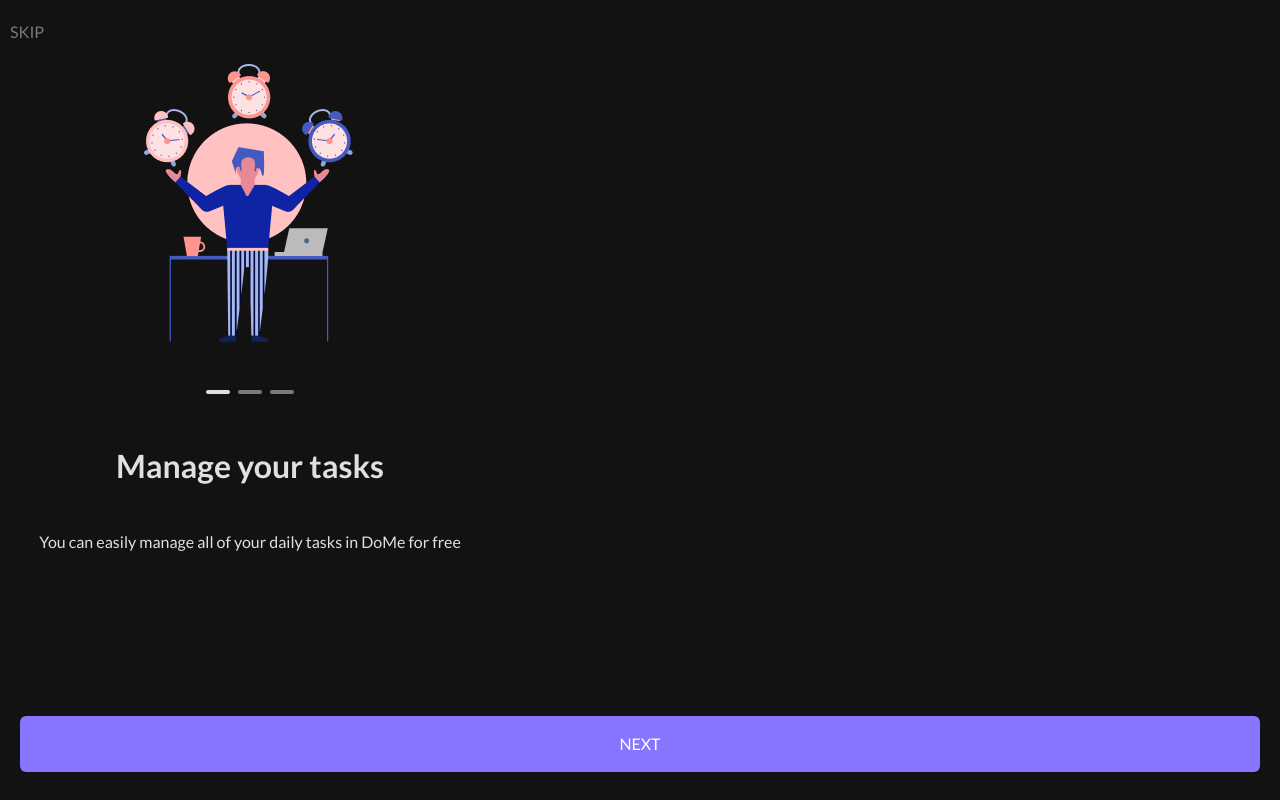
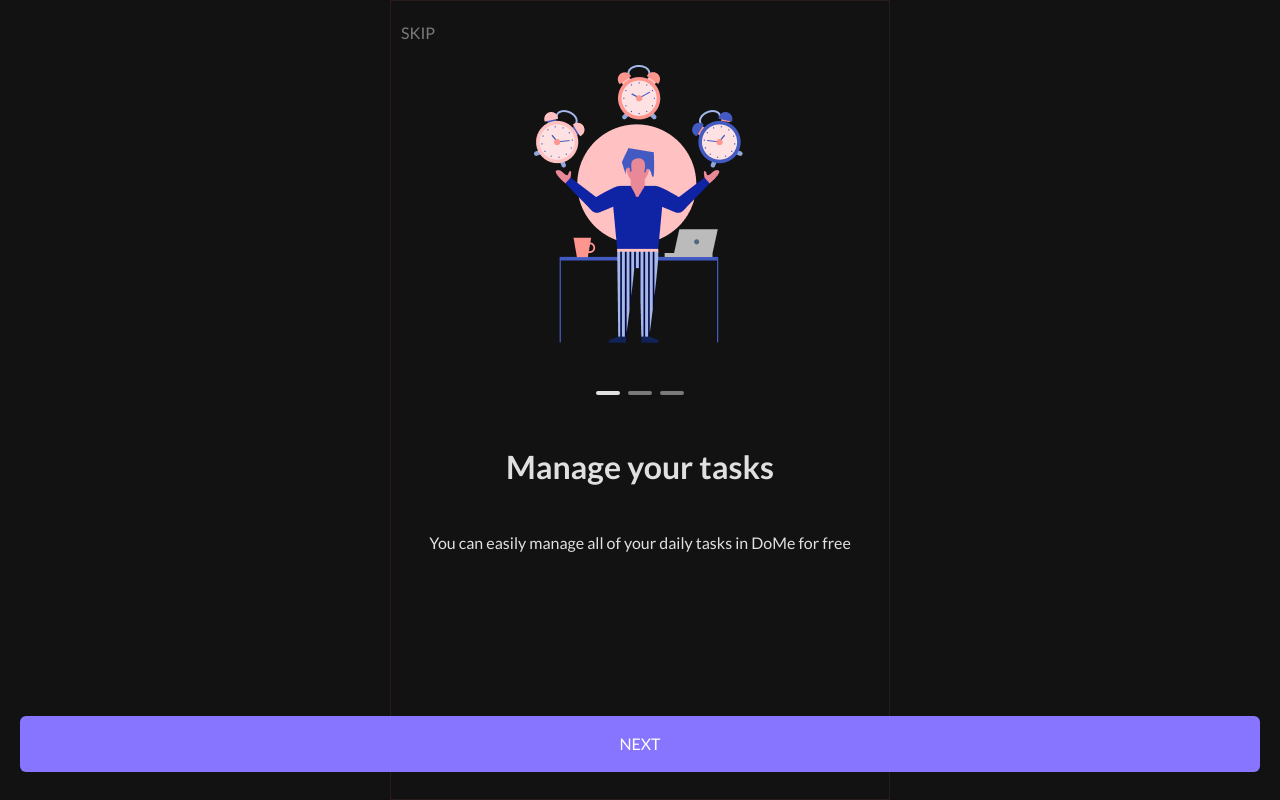
Before and after one commit to 0xErfan/Pro-task-Manager, a React (Vite) app: page /#/ in a window 1280 px wide. Built offline with nearby package versions, Linux system fonts and the light colour scheme; what @mobiscroll/react would draw is missing.

Commit message:
fix styles in xl screens

```diff
--- a/src/App.jsx
+++ b/src/App.jsx
@@ -31,7 +31,7 @@ function App() {
     useEffect(() => { dispatch(isOnlineChanger(isOnline)) }, [isOnline])
 
     return (
-        <main className=" max-w-[500px] w-full " >
+        <main className=" max-w-[500px] w-full ch:m-auto h-screen m-auto md:border md:border-red-400/10 " >
             {routes}
             <Toast showToast={showToast} text={text} status={status} loader={loader} />
             <OverlayFilter />
--- a/src/Pages/Focus.jsx
+++ b/src/Pages/Focus.jsx
@@ -13,7 +13,7 @@ export default function Focus() {
         !isLogin ?
           <Navigate to="/" />
           :
-          <div className=' font-lato-bold font-bold text-xl text-center mt-12'>Focus future will add soon!</div>
+          <div className=' font-lato-bold font-bold text-xl text-center pt-24'>Focus feature will add soon!</div>
       }
     </>
   )
--- a/src/Pages/Home.jsx
+++ b/src/Pages/Home.jsx
@@ -32,13 +32,13 @@ export default function Home() {
         .map(data => <Task key={data.id} {...data} />)
 
     return (
-        <main>
+        <section>
             {
                 !isLogin ?
                     <Intro />
                     :
                     <>
-                        <section className='container h-screen'>
+                        <section className='container h-screen overflow-y-auto '>
                             <div className='flex items-center justify-between my-4'>
                                 <CgSortAz className='size-8 cursor-pointer' />
                                 <h2 className='text-xl text-glow font-bold font-lato-bold text-primary'>TaskUp</h2>
@@ -93,6 +93,6 @@ export default function Home() {
                     </>
             }
             {/* <Nav /> */}
-        </main>
+        </section>
     )
 }
--- a/src/components/AddTodo.jsx
+++ b/src/components/AddTodo.jsx
@@ -88,7 +88,7 @@ export default function AddTodo() {
 
     return (
         <>
-            <div className={`z-40 min-h-[228px] bg-primary-gray w-full left-0 fixed px-3  transition-all ${addTodoShow ? "bottom-0 opacity-100" : "opacity-0 -bottom-[258px]"}  rounded-t-2xl`}>
+            <div className={`z-40 min-h-[228px] max-w-[500px] left-[50%] -translate-x-[50%] bg-primary-gray w-full fixed px-3  transition-all ${addTodoShow ? "bottom-0 opacity-100" : "opacity-0 -bottom-[258px]"}  rounded-t-2xl`}>
                 <h4 className=" flex items-center gap-1 text-[18px] font-lato-bold ch:size-7 p-4 text-primary">Add task <TiTickOutline /></h4>
                 <input
                     value={title}
--- a/src/components/DataSetter.jsx
+++ b/src/components/DataSetter.jsx
@@ -4,7 +4,7 @@ import Button from './Button'
 export default function DataSetter({ topic, children, cancelBtnFn, saveBtnFn, show, saveBtnText = null }) {
 
     return (
-        <div className={`${show && "h-screen fixed transition-all backdrop-blur-[2px] inset-0 z-40"}`}>
+        <div className={`${show && "h-screen fixed max-w-[500px] m-auto transition-all backdrop-blur-[2px] inset-0 z-40"}`}>
             <div className={` ${!show && "hidden"} centered flex flex-col items-center h-auto bg-primary-gray w-[93%] rounded-md p-4`}>
                 <p className='text-center border-b w-full border-border pb-2'>{topic}</p>
                 {children}
--- a/src/components/Task.jsx
+++ b/src/components/Task.jsx
@@ -15,9 +15,9 @@ export default function Task({ description, title, category, priority, id, time,
     const { isLoading } = useSelector(state => state.user)
 
     return (
-        <div className={`w-full p-2 justify-between h-24 relative bg-primary-gray rounded-md ${isComplete && "opacity-30"}`} >
+        <div onClick={e => e.target.tagName != "svg" && navigate(`/task-edit/${id}`)} className={`w-full p-2 justify-between h-24 relative bg-primary-gray rounded-md ${isComplete && "opacity-30"}`} >
             <FaRegCircle onClick={() => !isLoading && dispatch(taskUpdater({ taskId: id, action: "update" }))} className={`size-6 ${isComplete && "bg-primary"} rounded-full centered left-6`} />
-            <div onClick={() => navigate(`/task-edit/${id}`)} className='flex flex-col items-center gap-3'>
+            <div className='flex flex-col items-center gap-3'>
                 <div className='flex items-center gap-3 w-full relative'>
                     <div className='ml-auto w-[87%] relative'>
                         <h4 className='font-lato-bold text-xl truncate-letters w-full]'>{title}</h4>
```
Also changed, not shown: 6 other files (tests, documents, lock files or other folders).
